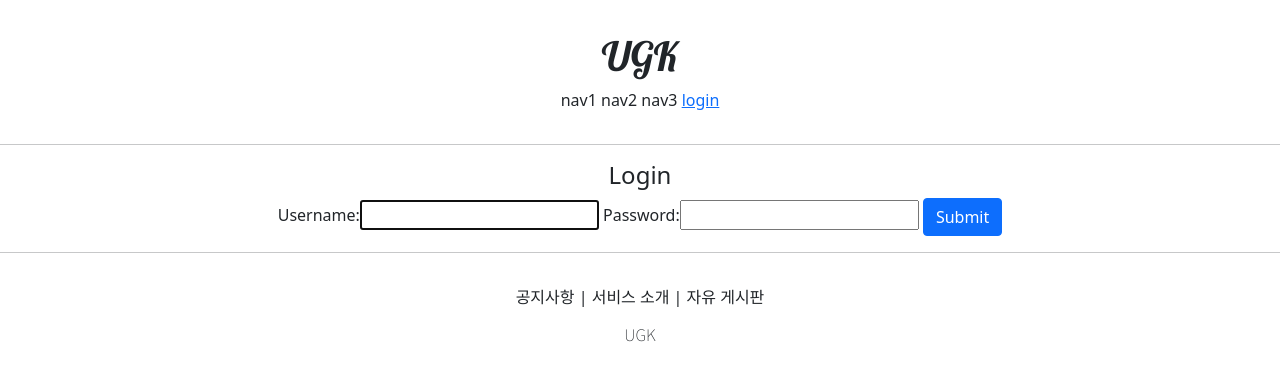
After one commit to ugkim08/Django_study, a Django app: page /account/login/ in a window 1280 px wide. The commit adds this page. Shown: the top 381 px of the page. Run offline with Django 3.2, Linux system fonts and the light colour scheme.

Commit message:
Django class 22

```diff
--- /dev/null
+++ b/accountapp/templates/accountapp/login.html
@@ -0,0 +1,18 @@
+{% extends 'base.html' %}
+
+{% block content %}
+
+    <div style="text-align:center">
+        <div>
+            <h4>Login</h4>
+        </div>
+        <div>
+            <form action="" method="post">
+                {% csrf_token %}
+                {{ form }}
+                <input type="submit" class="btn btn-primary">
+            </form>
+        </div>
+    </div>
+
+{% endblock %}
--- a/accountapp/urls.py
+++ b/accountapp/urls.py
@@ -1,3 +1,4 @@
+from django.contrib.auth.views import LoginView, LogoutView
 from django.urls import path
 
 from accountapp.views import hello_world, AccountCreateView
@@ -9,6 +10,10 @@ app_name = "accountapp"
 urlpatterns = [
     # 21강 // 11번 라인은 함수형 veiw에서 쓰이는 타입
     path('hello_world/', hello_world, name='hello_world'),
+
+    path('login/', LoginView.as_view(template_name='accountapp/login.html'), name='login'),
+    path('logout/', LogoutView.as_view(), name='logout'),
+
     # 21강 // 13번 라인은 Class형 view에서 쓰이는 타입. 여기서 AccountCreateView는 accountapp view파일에 있는 AccountCreateView 함수임.
     path('create/', AccountCreateView.as_view(), name='create'),
 ]
--- a/templates/header.html
+++ b/templates/header.html
@@ -6,6 +6,16 @@
         <span>nav1</span>
         <span>nav2</span>
         <span>nav3</span>
-        <span>nav4</span>
+        <!--22강 // 10번 라인 : 유저가 로그인 되지 않았다면 12번 라인에 있는 로그인을 보여주고,       -->
+        {% if not user.is_authenticated %}
+        <a href="{% url 'accountapp:login' %}?next={{ request.path }}">
+            <span>login</span>
+        </a>
+        <!--22강 // 15번 라인 : 유저가 로그인 되지 않았다면 17번 라인에 있는 로그아웃을 보여줘라        -->
+        {% else %}
+        <a href="{% url 'accountapp:logout' %}?next={{ request.path }}">
+            <span>logout</span>
+        </a>
+        {% endif %}
     </div>
 </div>
--- a/ugk/settings.py
+++ b/ugk/settings.py
@@ -12,6 +12,8 @@ https://docs.djangoproject.com/en/3.2/ref/settings/
 
 from pathlib import Path
 import os, environ
+
+from django.urls import reverse_lazy
 
 env = environ.Env(
     # set casting, default value
@@ -140,3 +142,6 @@ STATICFILES_DIRS = [
 # https://docs.djangoproject.com/en/3.2/ref/settings/#default-auto-field
 
 DEFAULT_AUTO_FIELD = 'django.db.models.BigAutoField'
+
+LOGIN_REDIRECT_URL = reverse_lazy('accountapp:hello_world')
+LOGOUT_REDIRECT_URL = reverse_lazy('accountapp:login')
```
